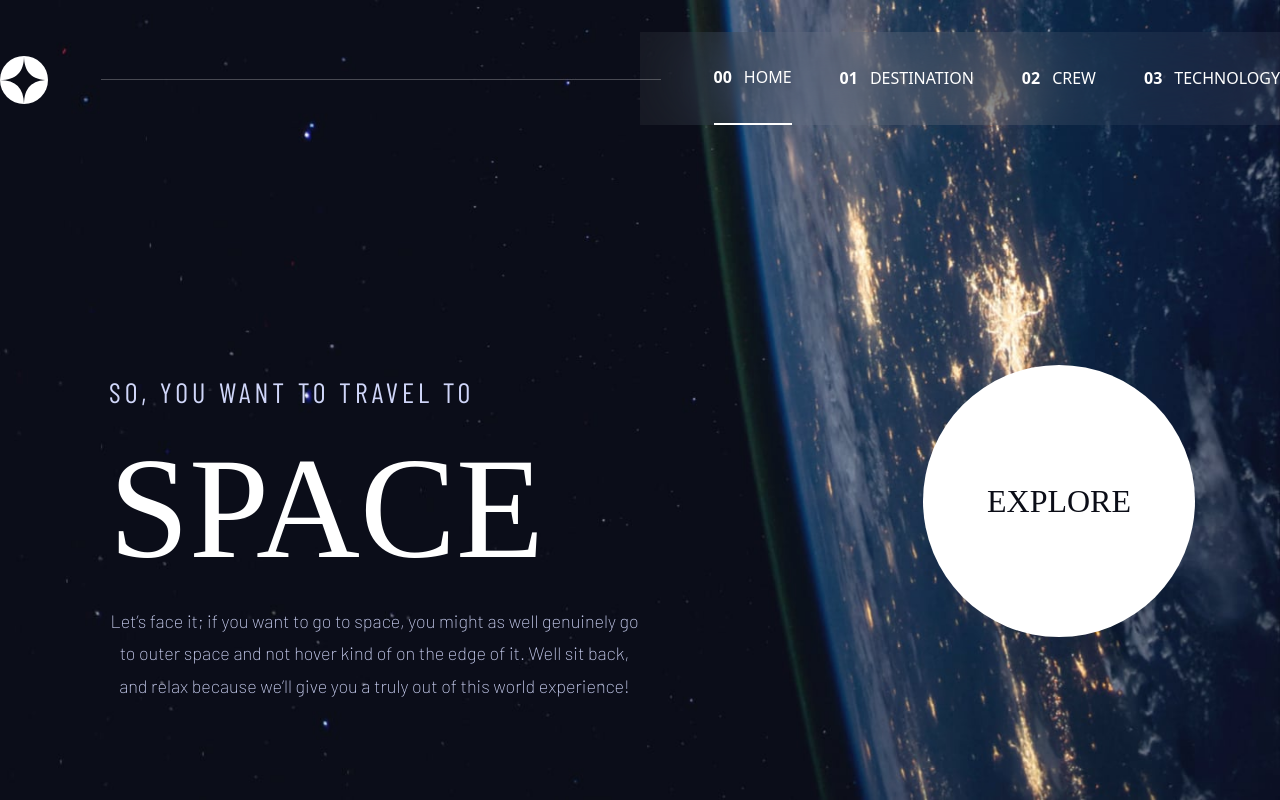
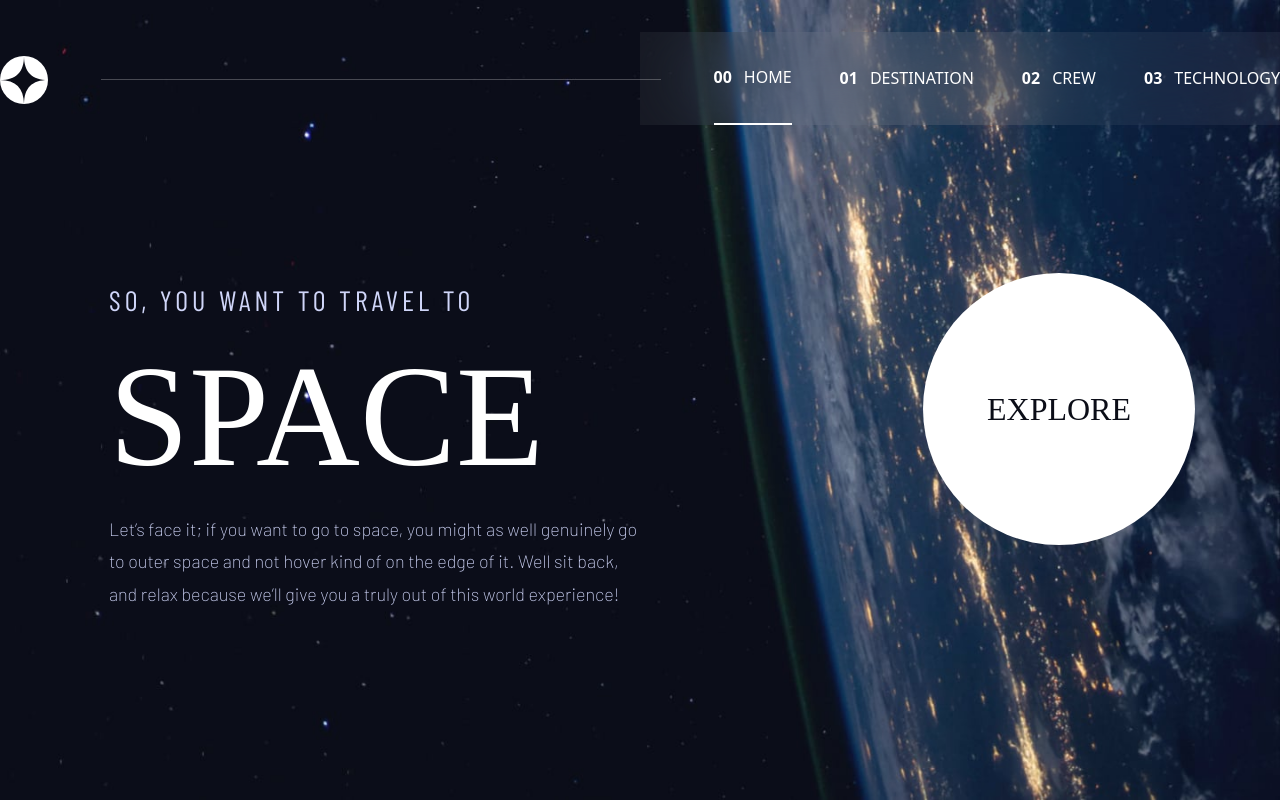
Before and after one commit to iamalabisunday/space-tourism-website-main, a React (Vite) app: page / in a window 1280 px wide. Built offline with nearby package versions, Linux system fonts and the light colour scheme; a web font is replaced by a local one.

Commit message:
first commit

```diff
--- a/src/Pages/Home.jsx
+++ b/src/Pages/Home.jsx
@@ -8,7 +8,7 @@ import NavBarPhone from "../component/NavBarPhone.jsx";
 
 export default function Home() {
   return (
-    <div className="w-full h-screen my-auto relative bg-primary">
+    <div className="w-full h-screen my-auto relative bg-primary bg-cover bg-no-repeat bg-center bg-fixed">
       {/* Navigation Section */}
       <header className="absolute top-0 left-0 w-full flex justify-between items-center">
         {/* Laptop (lg and up) */}
@@ -26,10 +26,11 @@ export default function Home() {
           <NavBarPhone />
         </div>
       </header>
-      <section className="absolute w-full h-screen xl:mx-auto flex xl:justify-center xl:items-center text-white xl:pb-[0rem] pb-[10rem]">
+      {/* Text Section */}
+      <section className="absolute w-full h-fit mt-[40%] sm:mt-[0] xl:mx-auto flex xl:justify-center xl:items-center text-white">
         <article className="xl:max-w-[69.375rem] xl:min-h-[38.5rem] flex xl:flex-col xl:justify-end xl:items-end flex-row justify-center items-center">
-          <section className="w-full h-[21.4375rem] flex xl:flex-row xl:justify-end xl:items-end flex-col">
-            <div className="w-full xl:grid xl:grid-cols-2 gap-[3rem] flex flex-col justify-center items-center xl:items-start">
+          <section className="w-full xl:h-[21.4375rem] flex xl:flex-row xl:justify-end xl:items-end flex-col ">
+            <div className="w-full xl:grid xl:grid-cols-2 xl:gap-[3rem] flex flex-col justify-center items-center xl:items-start">
               {/* Text Section */}
               <div className="xl:w-full min-h-[21.4375rem] flex flex-col gap-6 xl:align-item:start xl:justify-center mx-[1.5rem]">
                 <p className="w-full font-barlowCondensed text-[1rem] md:text-[1.75rem] font-[400] tracking-[0.25rem] leading-auto text-secondaryBlue uppercase flex justify-center items-center text-center xl:justify-start ">
@@ -38,7 +39,10 @@ export default function Home() {
                 <h1 className="w-full font-bellefair text-[5rem] md:text-[9rem] font-normal uppercase text-white leading-[1] flex justify-center items-center text-center xl:justify-start">
                   Space
                 </h1>
-                <p className="xl:max-w-full lg:max-w-[58%] mx-auto font-barlow text-[0.9375rem] md:text-[1.125rem] leading-[1.8] font-[200] text-secondaryBlue flex justify-center items-center text-center">
+                <p
+                  className="xl:max-w-full lg:max-w-[58%] mx-auto font-barlow text-[0.9375rem] md:text-[1.125rem] leading-[1.8] font-[200] text-secondaryBlue flex justify-center items-center text-center md:text-start
+                "
+                >
                   Let’s face it; if you want to go to space, you might as well
                   genuinely go to outer space and not hover kind of on the edge
                   of it. Well sit back, and relax because we’ll give you a truly
@@ -46,7 +50,7 @@ export default function Home() {
                 </p>
               </div>
               {/* Explore Section */}
-              <div className="xl:w-full flex justify-end items-center">
+              <div className="h-auto xl:w-full flex justify-end items-center">
                 <NavLink
                   to="/destination"
                   className="w-[9rem] h-[9rem] md:w-[17rem] md:h-[17rem] rounded-full bg-white text-[1rem] md:text-[2rem] text-primary flex justify-center items-center hover:scale-110 hover:shadow-[0_0_0_40px_rgba(255,255,255,0.1)] hover:transition-all hover:ease-in-out hover:duration-300 cursor-pointer font-bellefair font-light"
@@ -60,7 +64,11 @@ export default function Home() {
       </section>
       {/* Background Section */}
       <picture>
-        <source media="(max-width: 600px)" srcSet={BackgroundMobile} />
+        <source
+          media="(max-width: 600px)"
+          srcSet={BackgroundMobile}
+          style={{ width: "100%", height: "100vh", objectFit: "cover" }}
+        />
         <source media="(max-width: 992px)" srcSet={BackgroundTablet} />
         <img
           src={Background}
```
